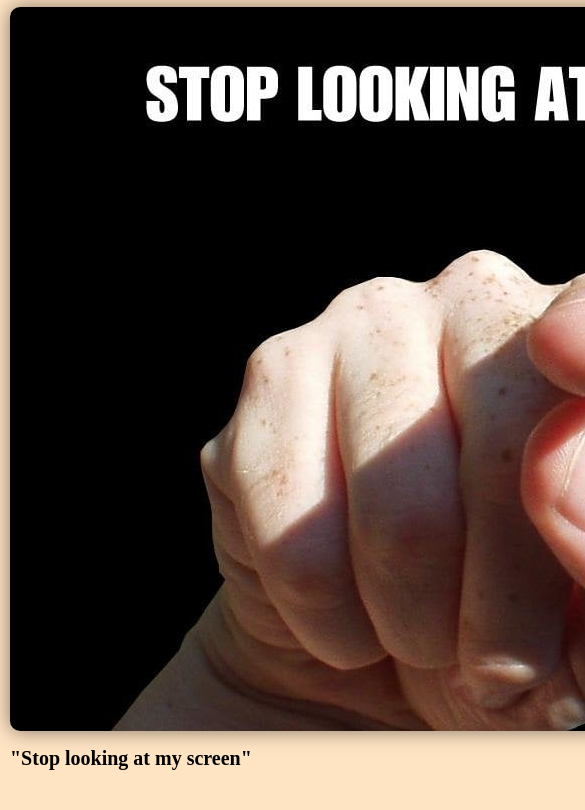
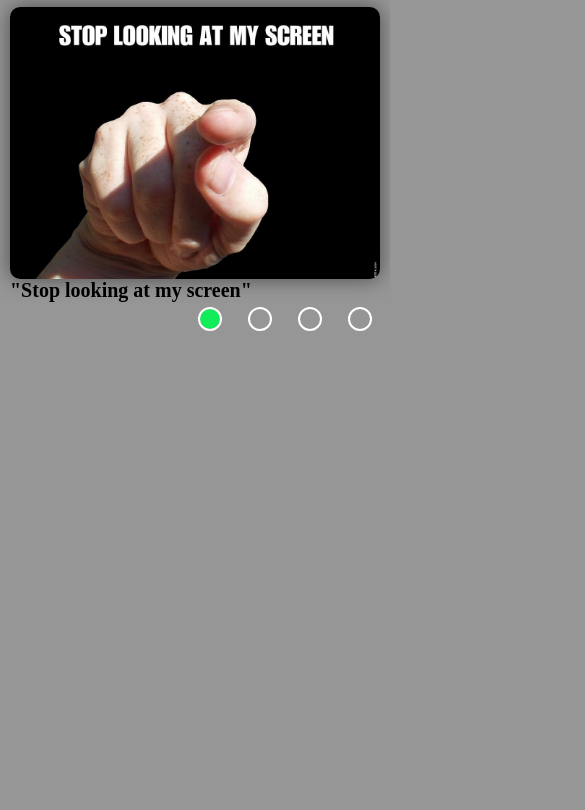
Before and after one commit to kamil7777/cssMemSlider, a plain HTML site: page cssMemSlider/index.html in a window 390 px wide. Shown: the top 810 px of the page, 585 px wide, since content can reach past the window. Drawn offline with Linux system fonts and the light colour scheme.

Commit message:
feat: add adaptive markup(Sun, May 15, 2022 11:36:00 PM)

```diff
--- a/cssMemSlider/index.html
+++ b/cssMemSlider/index.html
@@ -21,16 +21,16 @@
         <div class="image btn4"></div>
     </div>
     <div class="text">
-                <div class="paragr text1">"Stop looking at my screen"</div>
-                <div class="paragr text2">"What ?"</div>
-                <div class="paragr text3">"Youuuuuu"</div>
-                <div class="paragr text4">"Let's go walk!"</div>
+        <div class="paragr">"Stop looking at my screen"</div>
+        <div class="paragr">"What ?"</div>
+        <div class="paragr">"Youuuuuu"</div>
+        <div class="paragr">"Let's go walk!"</div>
     </div>
     <div class="block-button">
-                <label for="btn1"></label>
-                <label for="btn2"></label>
-                <label for="btn3"></label>
-                <label for="btn4"></label>
+        <div class="wrp-label label1"><label for="btn1"></label></div>
+        <div class="wrp-label label2"><label for="btn2"></label></div>
+        <div class="wrp-label label3"><label for="btn3"></label></div>
+        <div class="wrp-label label4"><label for="btn4"></label></div>
     </div>
 </div>
 </body>
--- a/cssMemSlider/style.css
+++ b/cssMemSlider/style.css
@@ -1,39 +1,41 @@
 * {
     box-sizing: border-box;
 }
+
 body {
-    background-color: bisque;
+    background-color: #979696;
     padding: 0 10px;
     font-size: 20px;
     font-weight: bold;
 }
+
 .container {
-    width: 1024px;
+    max-width: 1024px;
     height: 800px;
     margin: 2% auto 0;
-    position: relative;
     display: flex;
     flex-wrap: wrap;
 }
 
 .wrapper-img {
-    width: inherit;
-    height: 724px;
+    width: 100%;
+    height: 90.5%;
     overflow: hidden;
     position: relative;
     box-shadow: 0 0 20px rgba(0, 0, 0, .5);
     border-radius: 10px;
 }
+
 .image {
-    height: 724px;
+    height: 100%;
 	position: absolute;
-	width: 1024px;
+	width: 100%;
     opacity: 0;
     z-index: 0;
     transform: scale(1.5);
-    transition: transform ease-in-out .8s, opacity ease-in-out .5s;
+    transition: transform ease-in-out .8s, opacity ease-in-out .8s;
+}
 
-}
 #btn1:checked ~ .wrapper-img .btn1,
 #btn2:checked ~ .wrapper-img .btn2,
 #btn3:checked ~ .wrapper-img .btn3,
@@ -41,39 +43,43 @@ body {
     opacity: 1;
     z-index: 1;
     transform: scale(1);
-    transition: transform ease-in-out .8s, opacity ease-in-out .5s;
+    transition: transform ease-in-out .8s, opacity ease-in-out .8s;
 }
+
 .btn1 {
     background-image: url(./img/1.jpg);
-    background-size: auto;
+    background-size: cover;
     background-repeat: no-repeat;
+    background-position: center center;
+}
 
-
-}
 .btn2 {
     background-image: url(./img/2.jpg);
-    background-size: auto;
+    background-size: cover;
     background-repeat: no-repeat;
+    background-position: center center;
+}
 
- }
 .btn3 {
     background-image: url(./img/3.jpg);
-    background-size: 100%;
+    background-size: cover;
     background-repeat: no-repeat;
-    background-position: center;
+    background-position: center center;
+}
 
- }
 .btn4 {
     background-image: url(./img/4.jpg);
-    background-size: auto;
+    background-size: cover;
     background-repeat: no-repeat;
- }
+    background-position: center center;
+}
 
 .block-button {
-    display: inline-block;
+    display: flex;
     margin-left: auto;
+    gap: 10px;
+}
 
-}
 label {
     height: 20px;
 	width: 20px;
@@ -83,49 +89,75 @@ label {
     display: inline-block;
     transition: background ease-in-out 0.3s;
     position: relative;
+}
 
-}
 label:after {
     border: 2px solid white;
     content: " ";
-	display: block;
 	height: 20px;
 	width: 20px;
 	border-radius: 50%;
     left: -2px;
 	position: absolute;
 	top: -2px;
+}
 
+#btn1:checked ~ .block-button .label1 label,
+#btn2:checked ~ .block-button .label2 label,
+#btn3:checked ~ .block-button .label3 label,
+#btn4:checked ~ .block-button .label4 label {
+    background: rgb(16, 236, 90);
 }
-#btn1:checked ~ .block-button label:nth-of-type(1),
-#btn2:checked ~ .block-button label:nth-of-type(2),
-#btn3:checked ~ .block-button label:nth-of-type(3),
-#btn4:checked ~ .block-button label:nth-of-type(4) {
-    background: rgb(16, 236, 90);
 
+.wrp-label {
+    width: 40px;
+    height: 40px;
+    cursor: pointer;
 }
-label:hover {
-    background: rgb(240, 7, 7);
+
+.wrp-label:hover label {
+    background: rgb(255, 55, 5);
 }
+
 input {
-   display: none;
+    display: none;
 }
+
 .text {
-    width: 250px;
-    position: relative;
+    width: 20%;
 }
 
 .paragr {
     position: absolute;
 	opacity: 0;
     z-index: 0;
-    transition: transform ease-in-out .8s, opacity ease-in-out .8s;
+    transition: transform ease-in-out .5s, opacity ease-in-out .5s;
 }
-#btn1:checked ~ .text .text1,
-#btn2:checked ~ .text .text2,
-#btn3:checked ~ .text .text3,
-#btn4:checked ~ .text .text4 {
+
+#btn1:checked ~ .text div:nth-of-type(1),
+#btn2:checked ~ .text div:nth-of-type(2),
+#btn3:checked ~ .text div:nth-of-type(3),
+#btn4:checked ~ .text div:nth-of-type(4) {
     opacity: 1;
     z-index: 1;
-    transition: transform ease-in-out .8s, opacity ease-in-out .8s;
+    transition: transform ease-in-out .5s, opacity ease-in-out .5s;
 }
+
+@media screen and (max-width: 850px){
+    .container {
+        height: 600px;
+    }
+}
+@media screen and (max-width: 575px){
+    .container {
+        height: 400px;
+    }
+}
+@media screen and (max-width: 425px){
+    .container {
+        height: 300px;
+    }
+    .block-button {
+        padding-top: 20px;
+    }
+}
```
Lines whose indentation alone changed are shown as unchanged.
